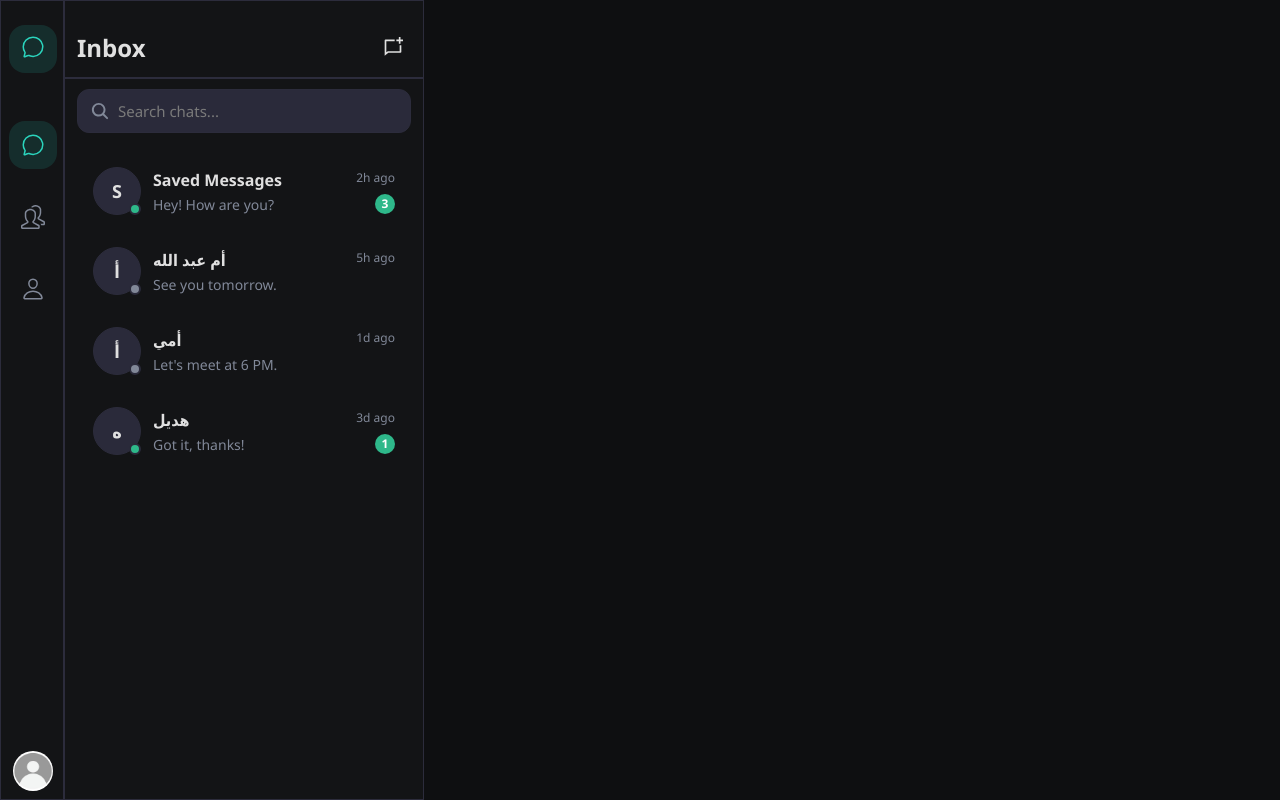
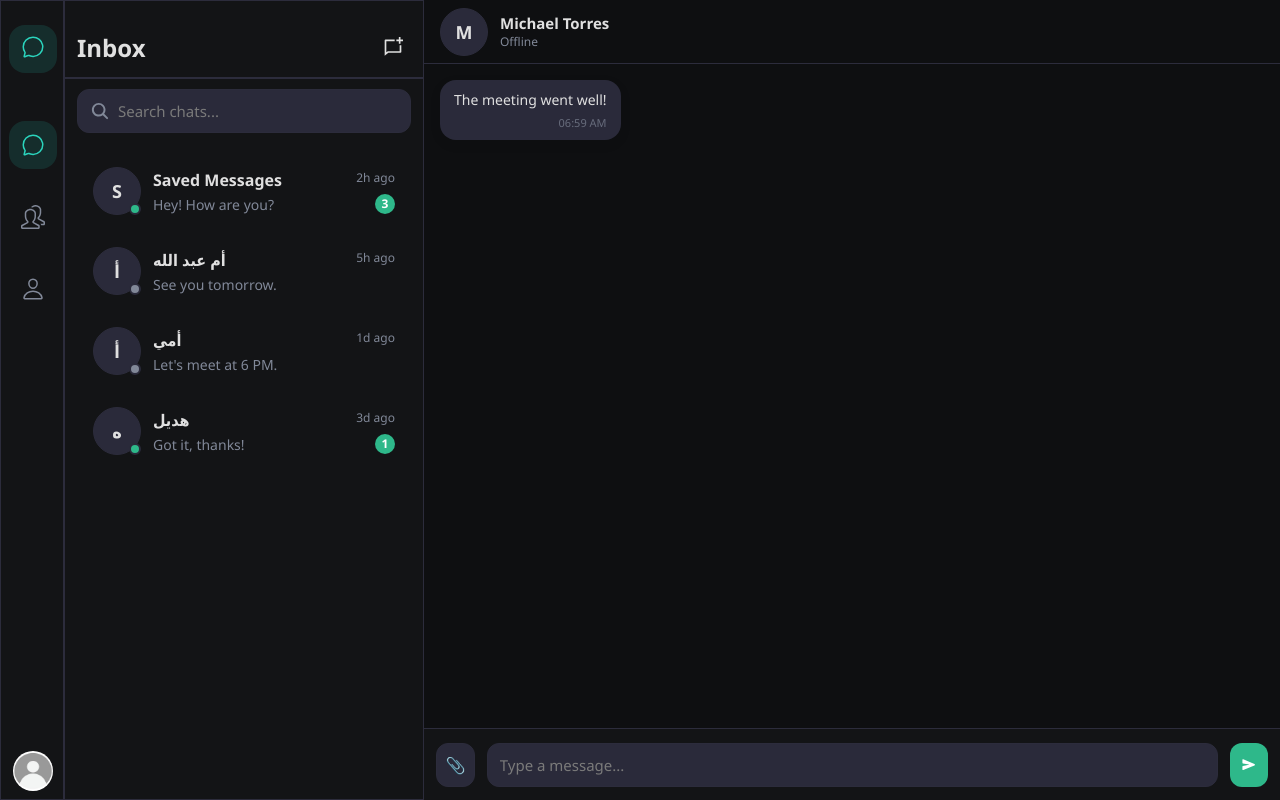
Before and after one commit to AbderrahimHn06/occ, a React (Vite) app: page /chat in a window 1280 px wide. Built offline with nearby package versions, Linux system fonts and the light colour scheme.

Commit message:
Completed: Chat UI and Image Send

```diff
--- a/src/App.css
+++ b/src/App.css
@@ -753,3 +753,185 @@
 .modalConfirm:hover {
   opacity: 0.9;
 }
+/* =========================================
+   CHAT
+   ========================================= */
+.chatRoot {
+  flex: 1;
+  display: flex;
+  flex-direction: column;
+  background-color: var(--bg-color);
+  position: relative;
+}
+
+/* ================= HEADER ================= */
+.chatHeader {
+  height: 64px;
+  padding: 0 16px;
+  display: flex;
+  align-items: center;
+  border-bottom: 1px solid var(--border-color);
+}
+
+.chatUser {
+  display: flex;
+  align-items: center;
+  gap: 12px;
+}
+
+.chatUserInfo {
+  display: flex;
+  flex-direction: column;
+}
+
+.chatUserName {
+  margin: 0;
+  font-size: 15px;
+  font-weight: 600;
+  color: var(--text-color);
+}
+
+.chatUserStatus {
+  font-size: 12px;
+  color: var(--text-secondary);
+}
+
+/* ================= MESSAGES ================= */
+.chatMessages {
+  flex: 1;
+  padding: 16px;
+  overflow-y: auto;
+  scrollbar-width: none;
+  display: flex;
+  flex-direction: column;
+  gap: 12px;
+}
+
+.chatDay {
+  align-self: center;
+  font-size: 12px;
+  color: var(--text-secondary);
+  padding: 4px 12px;
+  background-color: var(--card-bg);
+  border-radius: 999px;
+}
+
+/* ================= BUBBLES ================= */
+.chatBubble {
+  max-width: 65%;
+  padding: 10px 14px;
+  border-radius: 16px;
+  display: flex;
+  flex-direction: column;
+  gap: 6px;
+  box-shadow: 0 4px 12px rgba(0, 0, 0, 0.08);
+}
+
+.chatBubbleOther {
+  align-self: flex-start;
+  background-color: var(--card-bg);
+}
+
+.chatBubbleMine {
+  align-self: flex-end;
+  background-color: var(--yellowGreen);
+}
+
+.chatText {
+  margin: 0;
+  font-size: 14px;
+  color: var(--text-color);
+}
+
+.chatBubbleMine .chatText {
+  color: #ffffff;
+}
+
+.chatTime {
+  font-size: 11px;
+  align-self: flex-end;
+  opacity: 0.7;
+}
+
+.chatBubbleOther .chatTime {
+  color: var(--text-secondary);
+}
+
+.chatBubbleMine .chatTime {
+  color: rgba(255, 255, 255, 0.7);
+}
+
+/* ================= IMAGE MESSAGE ================= */
+.chatImage {
+  max-width: 220px;
+  border-radius: 12px;
+}
+
+/* ================= INPUT ================= */
+.chatInput {
+  height: 72px;
+  padding: 12px;
+  display: flex;
+  align-items: center;
+  gap: 12px;
+  border-top: 1px solid var(--border-color);
+  background-color: var(--sidebar-bg);
+}
+
+/* Reverted send button (original style) */
+.sendButton {
+  width: 44px;
+  height: 44px;
+  border-radius: 12px;
+  border: none;
+  background-color: var(--yellowGreen);
+  color: #fff;
+  display: flex;
+  align-items: center;
+  justify-content: center;
+  cursor: pointer;
+}
+
+.sendButton:hover {
+  opacity: 0.9;
+}
+
+/* File picker styled same as send button */
+.fileButton {
+  background-color: var(--input-bg);
+  color: var(--text-secondary);
+  border: 1px solid var(--border-color);
+}
+
+/* ================= IMAGE PREVIEW ================= */
+.imagePreview {
+  position: absolute;
+  bottom: 88px;
+  left: 16px;
+  background-color: var(--card-bg);
+  padding: 8px;
+  border-radius: 12px;
+  border: 1px solid var(--border-color);
+  box-shadow: 0 8px 20px rgba(0, 0, 0, 0.15);
+}
+
+.imagePreview img {
+  max-width: 200px;
+  border-radius: 8px;
+}
+
+/* ================= EMPTY STATE ================= */
+.chatEmpty {
+  flex: 1;
+  display: flex;
+  flex-direction: column;
+  align-items: center;
+  justify-content: center;
+  gap: 12px;
+  color: var(--text-secondary);
+  font-size: 14px;
+}
+
+.chatMessages::-webkit-scrollbar {
+  display: none; /* Chrome / Edge / Safari */
+}
--- /dev/null
+++ b/src/Components/Layouts/Chat.tsx
@@ -0,0 +1,186 @@
+import { useState, useRef, useEffect } from "react";
+import { motion, AnimatePresence } from "framer-motion";
+import { IconButton, useMediaQuery } from "@mui/material";
+import { IoSend, IoArrowBack, IoChatbubbleOutline } from "react-icons/io5";
+import MyInput from "../Ui/MyInput";
+
+type Message = {
+  id: number;
+  text: string;
+  image?: string;
+  time: string;
+  isMine: boolean;
+};
+
+export default function Chat() {
+  const isMobile = useMediaQuery("(max-width:768px)");
+  const fileInputRef = useRef<HTMLInputElement | null>(null);
+  const messagesEndRef = useRef<HTMLDivElement | null>(null);
+
+  const [chatOpen, setChatOpen] = useState(true);
+  const [message, setMessage] = useState("");
+  const [image, setImage] = useState<string | null>(null);
+  const [messages, setMessages] = useState<Message[]>([
+    {
+      id: 1,
+      text: "The meeting went well!",
+      time: "06:59 AM",
+      isMine: false,
+    },
+  ]);
+
+  const handleSend = () => {
+    if (!message.trim() && !image) return;
+
+    setMessages((prev) => [
+      ...prev,
+      {
+        id: Date.now(),
+        text: message,
+        image: image ?? undefined,
+        time: new Date().toLocaleTimeString([], {
+          hour: "2-digit",
+          minute: "2-digit",
+        }),
+        isMine: true,
+      },
+    ]);
+
+    setMessage("");
+    setImage(null);
+
+    // Reset file input so same file can be picked again
+    if (fileInputRef.current) fileInputRef.current.value = "";
+  };
+
+  const handleImagePick = (file: File) => {
+    const reader = new FileReader();
+    reader.onload = () => {
+      setImage(reader.result as string);
+    };
+    reader.readAsDataURL(file);
+  };
+
+  const handleKeyDown = (e: React.KeyboardEvent<HTMLInputElement>) => {
+    if (e.key === "Enter") {
+      e.preventDefault();
+      handleSend();
+    }
+  };
+
+  // Scroll to bottom whenever messages change
+  useEffect(() => {
+    messagesEndRef.current?.scrollIntoView({ behavior: "smooth" });
+  }, [messages]);
+
+  /* ================= EMPTY / MOBILE ================= */
+  if (!chatOpen && isMobile) {
+    return (
+      <div className="chatEmpty">
+        <IoChatbubbleOutline size={64} />
+        <p>No conversation opened</p>
+      </div>
+    );
+  }
+
+  return (
+    <div className="chatRoot">
+      {/* ================= HEADER ================= */}
+      <div className="chatHeader">
+        <div className="chatUser">
+          {isMobile && (
+            <IconButton onClick={() => setChatOpen(false)}>
+              <IoArrowBack />
+            </IconButton>
+          )}
+          <div className="avatarImage">M</div>
+          <div className="chatUserInfo">
+            <p className="chatUserName">Michael Torres</p>
+            <span className="chatUserStatus">Offline</span>
+          </div>
+        </div>
+      </div>
+
+      {/* ================= MESSAGES ================= */}
+      <div className="chatMessages">
+        <AnimatePresence>
+          {messages.map((msg) => (
+            <motion.div
+              key={msg.id}
+              initial={{ opacity: 0, y: 12 }}
+              animate={{ opacity: 1, y: 0 }}
+              exit={{ opacity: 0 }}
+              transition={{ duration: 0.25 }}
+              className={`chatBubble ${
+                msg.isMine ? "chatBubbleMine" : "chatBubbleOther"
+              }`}
+            >
+              {msg.image && (
+                <motion.img
+                  src={msg.image}
+                  className="chatImage"
+                  initial={{ scale: 0.95, opacity: 0 }}
+                  animate={{ scale: 1, opacity: 1 }}
+                />
+              )}
+              {msg.text && <p className="chatText">{msg.text}</p>}
+              <span className="chatTime">{msg.time}</span>
+            </motion.div>
+          ))}
+        </AnimatePresence>
+        {/* Dummy div to scroll into view */}
+        <div ref={messagesEndRef} />
+      </div>
+
+      {/* ================= INPUT ================= */}
+      <div className="chatInput">
+        {/* File picker */}
+        <label className="sendButton fileButton">
+          📎
+          <input
+            ref={fileInputRef}
+            type="file"
+            hidden
+            accept="image/*"
+            onChange={(e) =>
+              e.target.files && handleImagePick(e.target.files[0])
+            }
+          />
+        </label>
+
+        {/* MyInput stays unmodified */}
+        <MyInput
+          placeholder="Type a message..."
+          value={message}
+          dispatch={setMessage}
+        />
+        {/* Add invisible key listener for Enter */}
+        <input
+          type="text"
+          value={message}
+          onChange={(e) => setMessage(e.target.value)}
+          onKeyDown={handleKeyDown}
+          style={{ position: "absolute", opacity: 0, height: 0 }}
+        />
+
+        <button className="sendButton" onClick={handleSend}>
+          <IoSend />
+        </button>
+      </div>
+
+      {/* ================= IMAGE PREVIEW ================= */}
+      <AnimatePresence>
+        {image && (
+          <motion.div
+            className="imagePreview"
+            initial={{ opacity: 0, y: 12 }}
+            animate={{ opacity: 1, y: 0 }}
+            exit={{ opacity: 0 }}
+          >
+            <img src={image} />
+          </motion.div>
+        )}
+      </AnimatePresence>
+    </div>
+  );
+}
--- a/src/Routes/Index.tsx
+++ b/src/Routes/Index.tsx
@@ -1,10 +1,12 @@
 import SideBar from "../Components/Layouts/SideBar";
 import Home from "../Components/Layouts/Home";
+import Chat from "../Components/Layouts/Chat";
 export default function Index() {
   return (
     <div className="indexContainer">
       <SideBar />
       <Home />
+      <Chat />
     </div>
   );
 }
```
